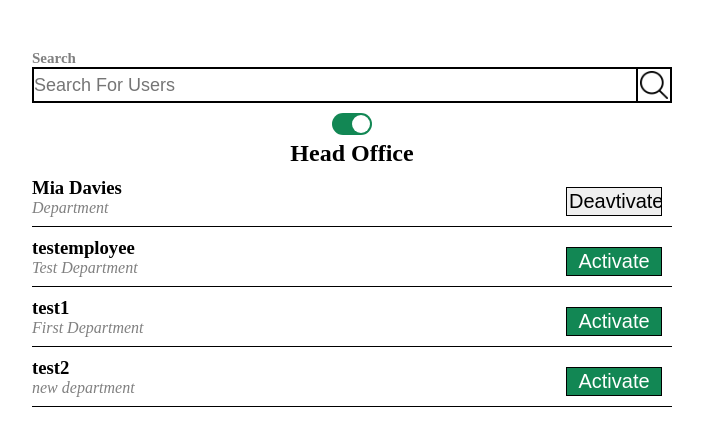
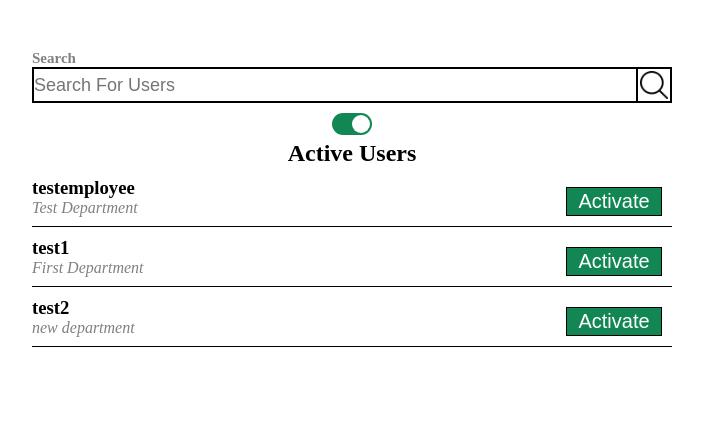
Before and after one commit to GitHoint/Document-Management-System, a PHP site: page /users.php in a window 1280 px wide. Shown: the part 67-513 px from the top of the page, without its empty margins (288-991 px from the left). Run offline with PHP 8.4, Linux system fonts and the light colour scheme; data comes from the database, SQL or seed files in the repository; some web fonts are replaced.

Commit message:
admin search done

```diff
--- a/js/admin-user-search.js
+++ b/js/admin-user-search.js
@@ -1,5 +1,6 @@
 $(document).ready(function(){
 
+    //Update Display of Active State
     $(".toggle-user-btn").each(function(){
         if ($(this).text() == "0"){
             $(this).text("Activate");
@@ -10,4 +11,30 @@ $(document).ready(function(){
             $(this).text("Deactivate");
         }
     })
+
+    //Searchbar Filter
+    $("#user-search").keyup(function(){
+        var value = $(this).val().toLowerCase();
+        $(".user-display").each(function(){
+            var search = $(this).find("#username-display").text().toLowerCase();
+            if(search.indexOf(value) > -1){
+                $(this).show();
+            }
+            else{
+                $(this).hide();
+            }
+        });
+    });
+
+    //Toggle Filter
+    $(".toggle-switch").click(function(){
+        if($("#ckb").is(":checked")){
+            $("#ckb").prop("checked", false);
+            $("#active-title").text("Deactive Users");
+        }
+        else{
+            $("#ckb").prop("checked", true);
+            $("#active-title").text("Active Users");
+        }
+    })
 })
--- a/users.php
+++ b/users.php
@@ -43,30 +43,23 @@
             <input type="image" src="images/search-icon.png" alt="search icon" id="search-button" height=28px width=28px>
         </div>
         <label class="toggle-switch">
-            <input type="checkbox" checked>
+            <input type="checkbox" id="ckb" checked>
             <span class="slider"></span>
          </label>
     </div>
     <div id="admin-panel">
-        <h2>Head Office</h2>
-        <div class="user-display">
-            <div>
-                <h3>Mia Davies</h3>
-                <p>Department</p>
-            </div>
-            <input type="button" value="Deavtivate" class="toggle-user-btn">
-        </div>
+        <h2 id="active-title">Active Users</h2>
         <?php
         while ($obj = $resultUsers -> fetch_object()){
             echo "<div class='user-display'>";
             echo "<form action='' method='POST'>";
             echo "<input type='hidden' name='id' value='$obj->id'>";
             echo "<div>";
-            echo "<h3>{$obj->username}<span class 'email-display'>$obj->email</span></h3>";
+            echo "<h3 id='username-display'>{$obj->username}<span class 'email-display'>$obj->email</span></h3>";
             echo "<p>{$obj->department}</p>";
             echo "</div>";
             echo "<button type='submit' name='update_data' class='toggle-user-btn'>$obj->active</button>";
-            echo "<input type='hidden' name='active_state' value='$obj->active'>";
+            echo "<input type='hidden' name='active_state' id='active-state' value='$obj->active'>";
             echo "</form>";
             echo "</div>";
         }
```
